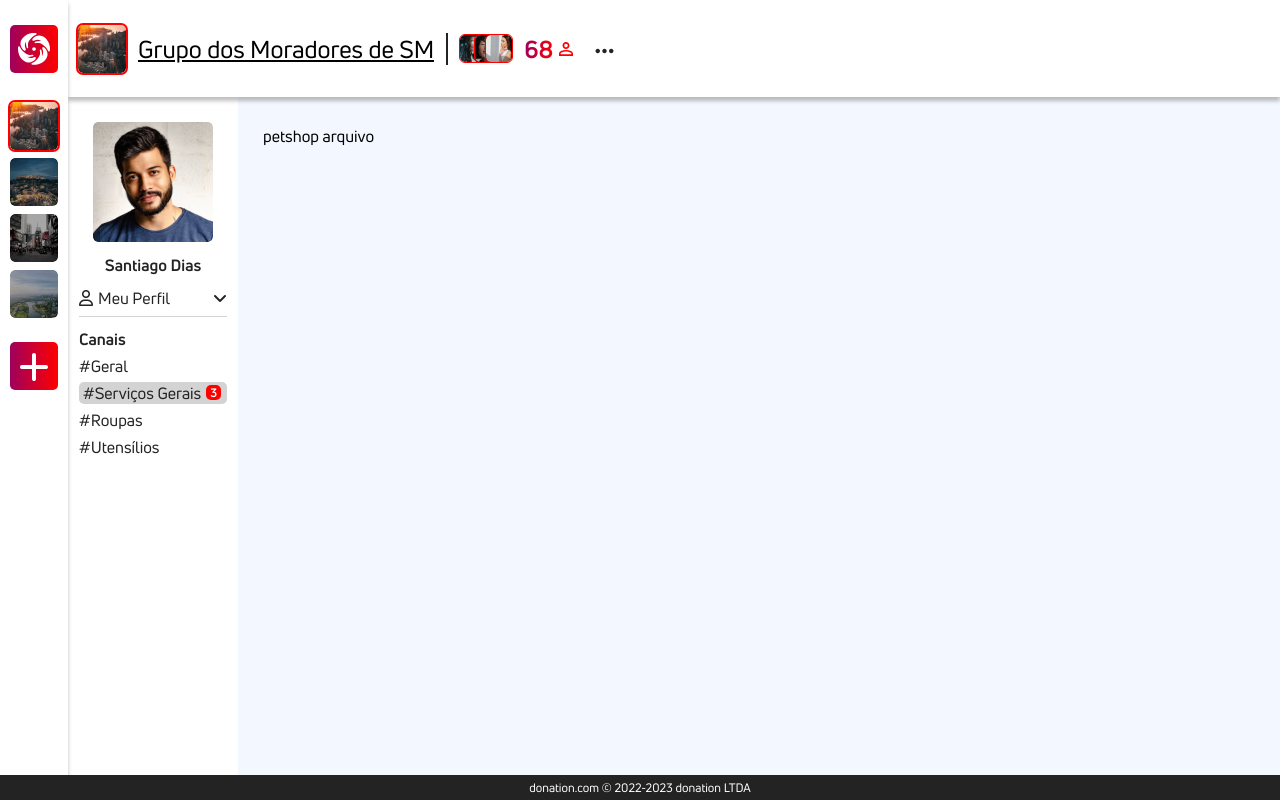
After one commit to WolneiACordeiro/DoNation-S3, a PHP site: page /pages/meusServicos.php in a window 1280 px wide. The commit adds this page. Run offline with PHP 8.4, Linux system fonts and the light colour scheme; a stand-in replaces the project's code that opens the database connection; some libraries are stand-ins or nearby versions.

Commit message:
Front End - Att. Pages

```diff
--- a/views/blades/profile.php
+++ b/views/blades/profile.php
@@ -12,17 +12,30 @@
         <i class="fa-solid fa-angle-down icone"></i>
     </button>
     <ul class="infos-list" id="infosList">
-        <li><a href="#">Minhas doações</a>
+        <li><a href="../pages/meusServicos.php">Minhas doações</a>
             <div class="notifications">2</div>
         </li>
-        <li><a href="#">Comunidades</a>
+        <li>
+            <a class="link" href="../pages/meusServicos.php">
+                Nova doação
+                <svg width="16" height="16" viewBox="0 0 16 16" fill="none" xmlns="http://www.w3.org/2000/svg">
+                    <path d="M15.4343 5.48079C16.3913 4.5238 15.9549 3.40604 15.4343 2.86247L13.1374 0.565698C12.1727 -0.39129 11.0625 0.0450961 10.5189 0.565698L9.21735 1.87486H7.23437C5.77967 1.87486 4.93748 2.64045 4.50872 3.52088L1.10932 6.9201V9.98246L0.565727 10.5184C-0.391311 11.483 0.0450984 12.5931 0.565727 13.1367L2.86262 15.4335C3.27606 15.8469 3.72013 16 4.14122 16C4.68482 16 5.18248 15.732 5.48108 15.4335L7.54828 13.3587H10.2969C11.5985 13.3587 12.2569 12.5472 12.4943 11.751C13.3594 11.5213 13.8341 10.8629 14.0255 10.2198C15.2122 9.91356 15.6563 8.78814 15.6563 7.99958V5.70281H15.2046L15.4343 5.48079ZM14.125 7.99958C14.125 8.3441 13.9796 8.76517 13.3594 8.76517H12.5938V9.53076C12.5938 9.87528 12.4483 10.2964 11.8282 10.2964H11.0625V11.0619C11.0625 11.4065 10.9171 11.8275 10.2969 11.8275H6.92046L4.40919 14.3387C4.17185 14.5607 4.03403 14.4305 3.94981 14.3463L1.66058 12.0649C1.43855 11.8275 1.5687 11.6897 1.65292 11.6055L2.64059 10.6102V7.54788L4.17185 6.0167V7.23399C4.17185 8.16035 4.78435 9.53076 6.46874 9.53076C8.15313 9.53076 8.76563 8.16035 8.76563 7.23399H14.125V7.99958ZM14.3471 4.39365L13.0455 5.70281H7.23437V7.23399C7.23437 7.57851 7.0889 7.99958 6.46874 7.99958C5.84858 7.99958 5.70311 7.57851 5.70311 7.23399V4.93722C5.70311 4.58505 5.83327 3.40604 7.23437 3.40604H9.84517L11.5908 1.66049C11.8282 1.43847 11.966 1.56862 12.0502 1.65284L14.3394 3.9343C14.5615 4.17163 14.4313 4.30943 14.3471 4.39365Z" fill="url(#paint0_linear_541_340)" />
+                    <defs>
+                        <linearGradient id="paint0_linear_541_340" x1="0.00836503" y1="8.00241" x2="16.0009" y2="8.00241" gradientUnits="userSpaceOnUse">
+                            <stop stop-color="#9E005D" />
+                            <stop offset="1" stop-color="#FF0000" />
+                        </linearGradient>
+                    </defs>
+                </svg>
+            </a>
+        </li>
+        <li><a href="donation.php">Comunidades</a>
             <div class="notifications">2</div>
         </li>
         <li><a href="#">Informações</a>
             <div class="notifications">2</div>
         </li>
-        <li><a href="#">Sair</a>
-            <div class="notifications">2</div>
+        <li><a href="../">Sair</a>
         </li>
     </ul>
 </div>
--- a/views/blades/services.php
+++ b/views/blades/services.php
@@ -13,7 +13,7 @@
 
 <!-- all-services 02 -->
 <div class="all-services">
-
+    <!-- codigo injetado via javascript -->
 </div>
 
     <!-- <div class="service-card">
--- a/views/css/global.css
+++ b/views/css/global.css
@@ -7,7 +7,7 @@ input {
   outline: 0;
   border: 0;
   background: none;
-    font-family: 'Uni Neue', sans-serif;
+  font-family: "Uni Neue", sans-serif;
 }
 
 input::placeholder {
@@ -17,7 +17,7 @@ input::placeholder {
   font-size: 16px;
 }
 
-div, a {
+div {
   display: flex;
 }
 
@@ -25,7 +25,6 @@ body {
   width: 100vw;
   height: 100vh;
   background-color: var(--branco);
-
 }
 
 ul,
@@ -37,20 +36,20 @@ a {
 }
 
 :root {
-    --vermelho-linear: linear-gradient(90deg, #9E005D 0.05%, #FF0000 100.01%);
-    --vermelho: #FF0000;
+  --vermelho-linear: linear-gradient(90deg, #9e005d 0.05%, #ff0000 100.01%);
+  --vermelho: #ff0000;
 
   --preto80: #232323;
 
-    --branco: #FFFFFF;
-    --brancoGelo: #F3F7FF;
+  --branco: #ffffff;
+  --brancoGelo: #f3f7ff;
 
-    --cinza: #D3D3D3;
-    --cinzaRoxo: #9C98A6;
+  --cinza: #d3d3d3;
+  --cinzaRoxo: #9c98a6;
   --cinzaChumbo: #2323231a;
 
   --shadow: 0px 4px 4px rgba(0, 0, 0, 0.25);
-    --transition: .5s ease all;
+  --transition: 0.5s ease all;
 }
 
 body::-webkit-scrollbar {
@@ -97,23 +96,26 @@ body::-webkit-scrollbar-thumb {
   font-weight: 700;
   font-size: 16px;
   cursor: pointer;
-    transition: var(--transition);
 }
 
 .outline {
   color: var(--preto80);
   border: 2px solid var(--vermelho);
   background: var(--branco);
-    transition: .5s ease all;
+  transition: 0.2s ease all;
 }
 
 .outline:hover {
   background: var(--vermelho-linear);
   color: var(--branco);
-    border: 2px;
+  border: none;
+}
+
+.outline:hover .svg-path {
+    fill: var(--branco);
 }
 
 .contained {
   color: var(--branco);
-    background: linear-gradient(90deg, #9E005D 0.05%, #FF0000 100.01%);
+  background: linear-gradient(90deg, #9e005d 0.05%, #ff0000 100.01%);
 }
--- a/views/css/styles.css
+++ b/views/css/styles.css
@@ -345,23 +358,11 @@
 .number-users span {
   font-weight: 700;
   font-size: 24px;
-    background-image: linear-gradient(90deg, #9E005D 0.05%, #FF0000 100.01%);
+  background-image: linear-gradient(90deg, #9e005d 0.05%, #ff0000 100.01%);
   -webkit-background-clip: text;
   -webkit-text-fill-color: transparent;
   background-clip: text;
 }
-
-
-
-
-
-
-
-
-
-
-
-
 
 .donation-global {
   width: calc(100% - 68px);
@@ -865,6 +850,11 @@
   display: flex;
   align-items: center;
   gap: 5px;
+}
+
+.link {
+    display: flex;
+    align-items: center;
 }
 
 .notifications {
--- a/views/js/services.js
+++ b/views/js/services.js
@@ -1,3 +1,17 @@
+// // services-type__search 01 - botões
+const typesServicesBtn = document.querySelectorAll(".types-services__btn");
+
+typesServicesBtn.forEach((typeServiceBtn) => {
+  typeServiceBtn.addEventListener("click", () => {
+    if (!typeServiceBtn.classList.contains("active")) {
+      typesServicesBtn.forEach((typeService) => {
+        typeService.classList.remove("active");
+      });
+      typeServiceBtn.classList.add("active");
+    }
+  });
+});
+
 const allServices = document.querySelector(".all-services");
 
 const servicos = [
@@ -32,10 +46,9 @@ const servicos = [
       dom: [], // domingo sem horários disponíveis
     },
     descricao:
-      "Lorem ipsum dolor sit amet, consectetur adipisicing elit. Maxime commodi adipisci animi possimus, natus laudantium ab quaerat sed qui neque, aliquid iure porro labore voluptatibus atque a ducimus pariatur ut!",
+      "Mecânica para carros novos da marca Volkswagen",
     filaEspera: 8,
   },
-  // adicione mais objetos conforme necessário
 ];
 
 const buildTimeSlotsHTML = (horarios) => {
@@ -43,7 +56,9 @@ const buildTimeSlotsHTML = (horarios) => {
     .map(
       (horario, index) =>
         `<div class="time-slot ${index % 2 === 0 ? "even" : "odd"}">
-            <span class="start-time">${horario.inicio}</span> às <span class="end-time">${horario.fim}</span>
+            <span class="start-time">${
+              horario.inicio
+            }</span> às <span class="end-time">${horario.fim}</span>
           </div>`
     )
     .join("");
@@ -58,7 +73,9 @@ const buildServiceCardHTML = (servico) => {
       .map(
         (horario, index) =>
           `<div class="time-slot ${index % 2 === 0 ? "even" : "odd"}">
-            <span class="start-time">${horario.inicio}</span> às <span class="end-time">${horario.fim}</span>
+            <span class="start-time">${
+              horario.inicio
+            }</span> às <span class="end-time">${horario.fim}</span>
           </div>`
       )
       .join("");
@@ -77,7 +94,15 @@ const buildServiceCardHTML = (servico) => {
           <span class="type-service">${servico.tipoServico}</span>
         </div>
         <div class="service__more-infos">
-          <!-- Coloque o SVG aqui -->
+          <svg width="20" height="21" viewBox="0 0 20 21" fill="none" xmlns="http://www.w3.org/2000/svg">
+            <path d="M10.35 7.85C10.25 7.75 10.1333 7.7 10 7.7C9.86667 7.7 9.75 7.75 9.65 7.85L6.85 10.65C6.68333 10.8167 6.64167 11 6.725 11.2C6.80833 11.4 6.96667 11.5 7.2 11.5L12.8 11.5C13.0333 11.5 13.1917 11.4 13.275 11.2C13.3583 11 13.3167 10.8167 13.15 10.65L10.35 7.85ZM10 0.500001C11.3833 0.500001 12.6833 0.762667 13.9 1.288C15.1167 1.81333 16.175 2.52567 17.075 3.425C17.975 4.325 18.6873 5.38333 19.212 6.6C19.7367 7.81667 19.9993 9.11667 20 10.5C20 11.8833 19.7373 13.1833 19.212 14.4C18.6867 15.6167 17.9743 16.675 17.075 17.575C16.175 18.475 15.1167 19.1873 13.9 19.712C12.6833 20.2367 11.3833 20.4993 10 20.5C8.61667 20.5 7.31667 20.2373 6.1 19.712C4.88333 19.1867 3.825 18.4743 2.925 17.575C2.025 16.675 1.31233 15.6167 0.787 14.4C0.261667 13.1833 -0.000668325 11.8833 -8.74228e-07 10.5C-9.95163e-07 9.11667 0.262666 7.81667 0.787999 6.6C1.31333 5.38333 2.02566 4.325 2.925 3.425C3.825 2.525 4.88333 1.81234 6.1 1.287C7.31667 0.761668 8.61667 0.499333 10 0.500001Z" fill="url(#paint0_linear_526_732)"/>
+            <defs>
+            <linearGradient id="paint0_linear_526_732" x1="19.9895" y1="10.497" x2="-0.00106979" y2="10.497" gradientUnits="userSpaceOnUse">
+            <stop stop-color="#9E005D"/>
+            <stop offset="1" stop-color="#FF0000"/>
+            </linearGradient>
+            </defs>
+          </svg>
         </div>
       </div>
       <div class="more-infos">
@@ -106,7 +131,15 @@ const buildServiceCardHTML = (servico) => {
           </div>
           <button class="btn outline">
             Solicitar
-            <!-- Coloque o SVG aqui -->
+            <svg width="18" height="14" viewBox="0 0 18 14" fill="none" xmlns="http://www.w3.org/2000/svg">
+              <path class="svg-path" d="M0.24375 5.49062C-0.165625 4.93437 -0.046875 4.15313 0.509375 3.74375L4.46562 0.828125C5.19375 0.290625 6.07812 0 6.98438 0H17C17.5531 0 18 0.446875 18 1V3C18 3.55312 17.5531 4 17 4H15.85L14.4469 5.125C13.7375 5.69375 12.8562 6 11.9469 6H7C6.44688 6 6 5.55312 6 5C6 4.44688 6.44688 4 7 4H9.5C9.775 4 10 3.775 10 3.5C10 3.225 9.775 3 9.5 3H5.73125L1.99063 5.75625C1.43438 6.16563 0.653125 6.04688 0.24375 5.49062ZM17.7563 8.50937C18.1656 9.06562 18.0469 9.84688 17.4906 10.2563L13.5344 13.1719C12.8031 13.7094 11.9219 14 11.0125 14H1C0.446875 14 0 13.5531 0 13V11C0 10.4469 0.446875 10 1 10H2.15L3.55312 8.875C4.2625 8.30625 5.14375 8 6.05312 8H11C11.5531 8 12 8.44687 12 9C12 9.55313 11.5531 10 11 10H8.5C8.225 10 8 10.225 8 10.5C8 10.775 8.225 11 8.5 11H12.2688L16.0094 8.24375C16.5656 7.83437 17.3469 7.95312 17.7563 8.50937Z" fill="url(#paint0_linear_471_467)" />
+              <defs>
+                  <linearGradient id="paint0_linear_471_467" x1="0.00941066" y1="7.00211" x2="18.001" y2="7.00211" gradientUnits="userSpaceOnUse">
+                      <stop stop-color="#9E005D" />
+                      <stop offset="1" stop-color="#FF0000" />
+                  </linearGradient>
+              </defs>
+            </svg>
           </button>
         </div>
       </div>
@@ -186,21 +219,6 @@ addRequestButtonEvents();
 addServiceCardEvents();
 addWeekdayButtonEvents();
 
-
-// // services-type__search 01 - botões
-// const typesServicesBtn = document.querySelectorAll(".types-services__btn");
-
-// typesServicesBtn.forEach((typeServiceBtn) => {
-//   typeServiceBtn.addEventListener("click", () => {
-//     if (!typeServiceBtn.classList.contains("active")) {
-//       typesServicesBtn.forEach((typeService) => {
-//         typeService.classList.remove("active");
-//       });
-//       typeServiceBtn.classList.add("active");
-//     }
-//   });
-// });
-
 // // all-services 02
 // const defaultActiveType = document.querySelector(".types-services__btn.active");
 // defaultActiveType.classList.add("active");
--- /dev/null
+++ b/views/pages/meusServicos.php
@@ -0,0 +1,35 @@
+<?php include('../blades/header.php'); ?>
+
+<main class="donation">
+    <header class="donation-home">
+        <nav class="comunitys">
+            <?php
+                include('../blades/comunity.php')
+            ?>
+        </nav>
+        <section class="donation-global">
+            <div class="about-comunitys">
+                <?php
+                    include('../blades/aboutComunity.php')
+                ?>
+            </div>
+            <div class="profile-services">
+                <sidebar class="profile">
+                    <?php include('../blades/profile.php') ?>
+                </sidebar>
+                <section class="services">
+                    petshop arquivo
+                </section>
+            </div>
+        </section>
+    </header>
+
+    <footer class="donation-footer">
+        donation.com © 2022-2023 donation LTDA
+    </footer>
+</main>
+
+<script src="../js/profile.js"></script>
+<script src="../js/services.js"></script>
+
+<?php include('../blades/footer.php'); ?>
```
Also changed, not shown: other parts of views/css/styles.css (+29 -32 lines). Lines whose indentation alone changed are shown as unchanged.
